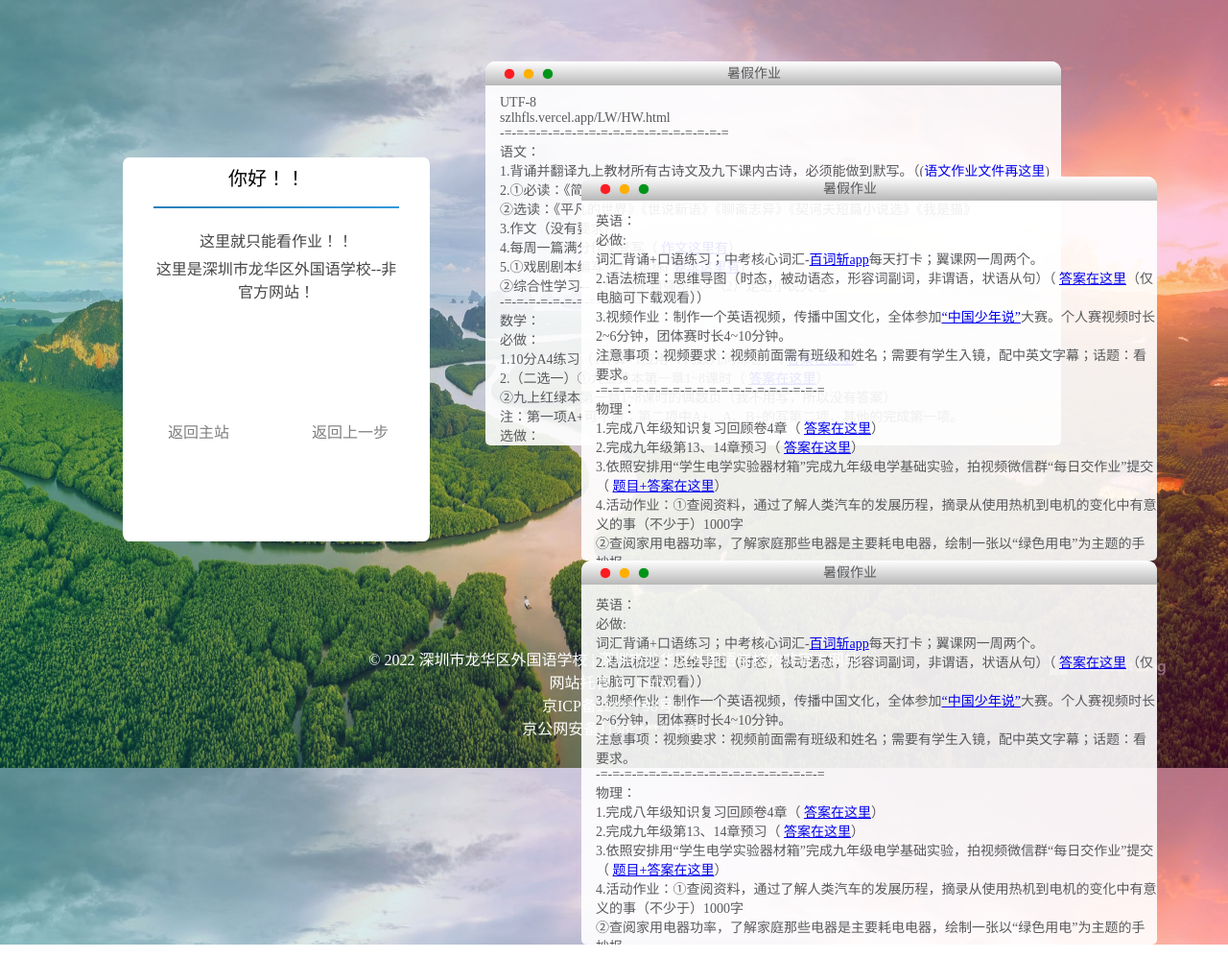
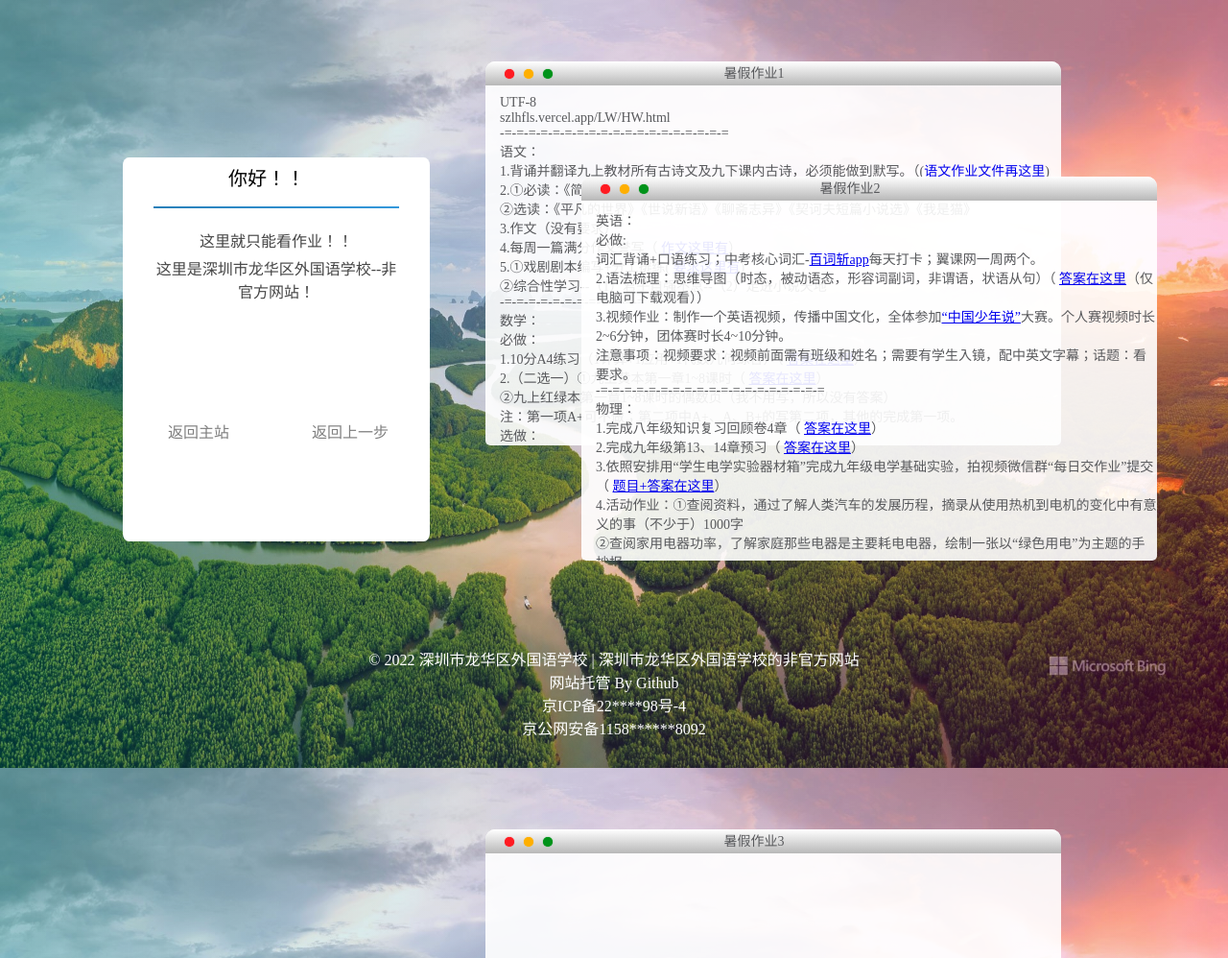
Before and after one commit to MCHuaYun/LW, a plain HTML site: page ZY/HW.html in a window 1280 px wide. Shown: the top 998 px of the page at 96% size. Drawn offline with Linux system fonts and the light colour scheme.

Commit message:
Update HW.html

```diff
--- a/ZY/HW.html
+++ b/ZY/HW.html
@@ -59,7 +59,7 @@
                 </div>
                 <!-- 顶部标题 -->
                 <div class="title">
-                    <span>暑假作业</span>
+                    <span>暑假作业1</span>
                 </div>
                 <!-- 终端内文字 -->
 		<div class="cmdText">
@@ -95,7 +95,7 @@
                 </div>
                 <!-- 顶部标题 -->
                 <div class="title">
-                    <span>暑假作业</span>
+                    <span>暑假作业2</span>
                 </div>
                 <!-- 终端内文字 -->
                 <div class="cmdText">
@@ -114,8 +114,8 @@
 			<p>            ②查阅家用电器功率，了解家庭那些电器是主要耗电电器，绘制一张以“绿色用电”为主题的手抄报。</p>
                 </div>
             </div>
-		<!-- 第三个终端 -->
-           <div class="cmd cmd2">
+		 <!-- 第三个终端 -->
+            <div class="cmd">
                 <!-- 三个按钮 -->
                 <div class="click">
                     <div class="red"></div>
@@ -124,25 +124,13 @@
                 </div>
                 <!-- 顶部标题 -->
                 <div class="title">
-                    <span>暑假作业</span>
+                    <span>暑假作业3</span>
                 </div>
                 <!-- 终端内文字 -->
-                <div class="cmdText">
-			<p> 英语：</p>
-			<p> 必做: </p>
-			<p> 词汇背诵+口语练习；中考核心词汇-<a href="https://www.baicizhan.com/">百词斩app</a>每天打卡；翼课网一周两个。</p>
-			<p> 2.语法梳理：思维导图（时态，被动语态，形容词副词，非谓语，状语从句）（ <a href="https://szlhfls.cercel.app/LW/en/wj.html">答案在这里</a>（仅电脑可下载观看））</p>
-			<p> 3.视频作业：制作一个英语视频，传播中国文化，全体参加<a href="https://lhwsc.szxj.net">“中国少年说”</a>大赛。个人赛视频时长2~6分钟，团体赛时长4~10分钟。</p>
-			<p> 注意事项：视频要求：视频前面需有班级和姓名；需要有学生入镜，配中英文字幕；话题：看要求。</p>
-			<p>-=-=-=-=-=-=-=-=-=-=-=-=-=-=-=-=-=-=-=</p>
-			<p> 物理：</p>
-			<p> 1.完成八年级知识复习回顾卷4章（ <a href="https://szlhfls.cercel.app/LW/wl/wj.html">答案在这里</a>）</p>
-			<p> 2.完成九年级第13、14章预习（ <a href="https://szlhfls.cercel.app/LW/wl/wj.html">答案在这里</a>）</p>
-			<p> 3.依照安排用“学生电学实验器材箱”完成九年级电学基础实验，拍视频微信群“每日交作业”提交（ <a href="https://szlhfls.cercel.app/LW/wl/wj.html">题目+答案在这里</a>）</p>
-			<p> 4.活动作业：①查阅资料，通过了解人类汽车的发展历程，摘录从使用热机到电机的变化中有意义的事（不少于）1000字</p>
-			<p>            ②查阅家用电器功率，了解家庭那些电器是主要耗电电器，绘制一张以“绿色用电”为主题的手抄报。</p>
-                </div>
+		<div class="cmdText">
+
             </div>
+        </div>
 
         </div>
     </div>
```
